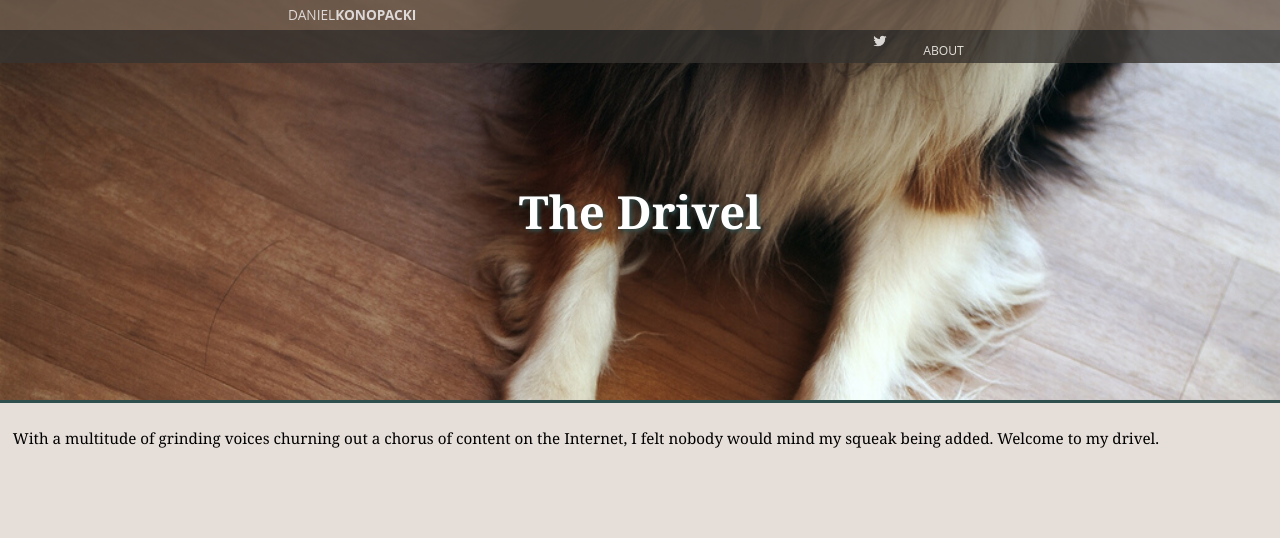
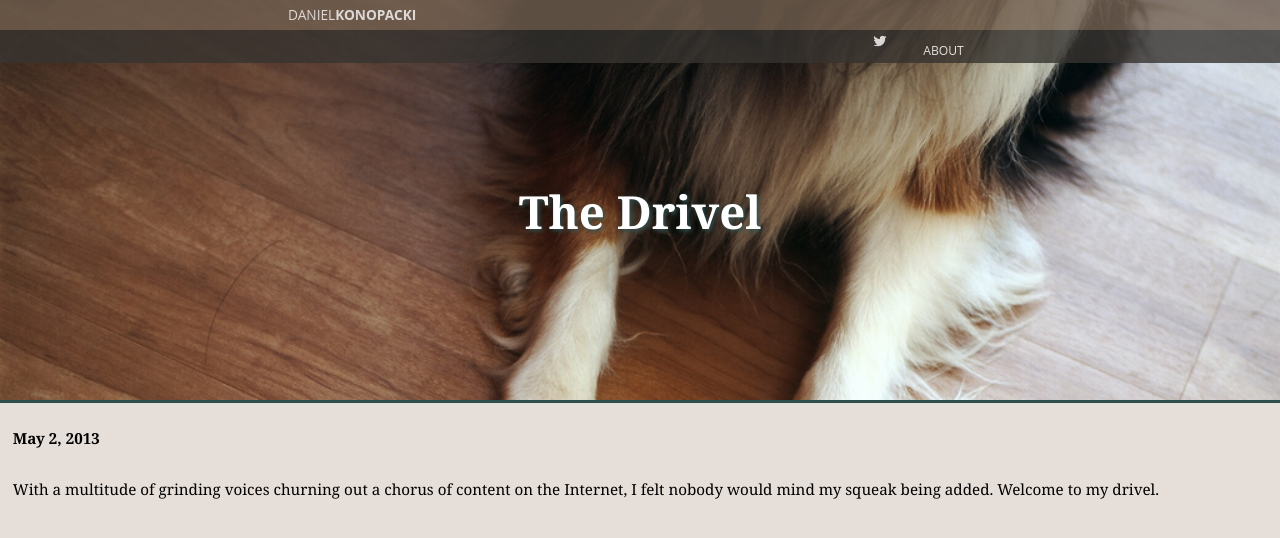
Before and after one commit to danielkonopacki/danielkonopacki.github.com, a Jekyll site: the page built from _posts/2013-05-02-welcome.md, in a window 1280 px wide. Shown: the top 538 px of the page. Built offline with Jekyll 4.4.1, drawn with Linux system fonts in a browser that asks for light colours; Markdown is read by kramdown in place of the engine named in the settings.

Commit message:
Post page setup

```diff
--- a/_layouts/posts.html
+++ b/_layouts/posts.html
@@ -28,7 +28,7 @@
   </div>
   <div id="content" class="content-container">
     <div id="post">
-      <h4>{{ post.date | date: "%B %e, %Y" }}</h4>
+      <h4>{{ page.date | date: "%B %e, %Y" }}</h4>
       {{ content }}
     </div>
   </div>
```
Also changed, not shown: 1 other file.
